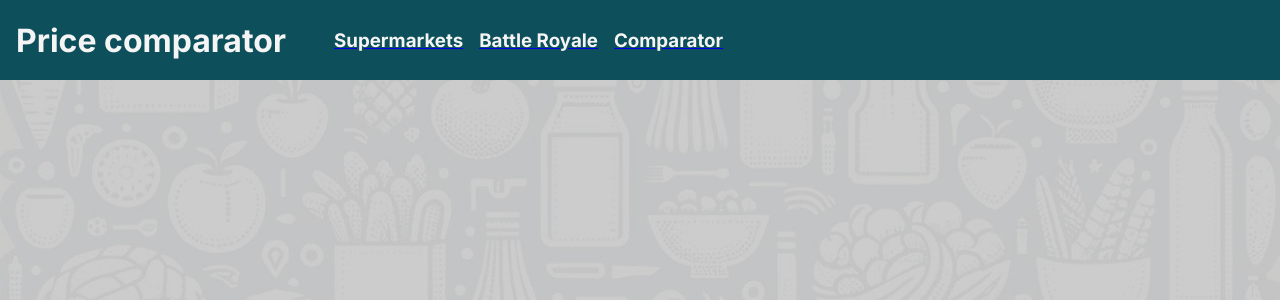
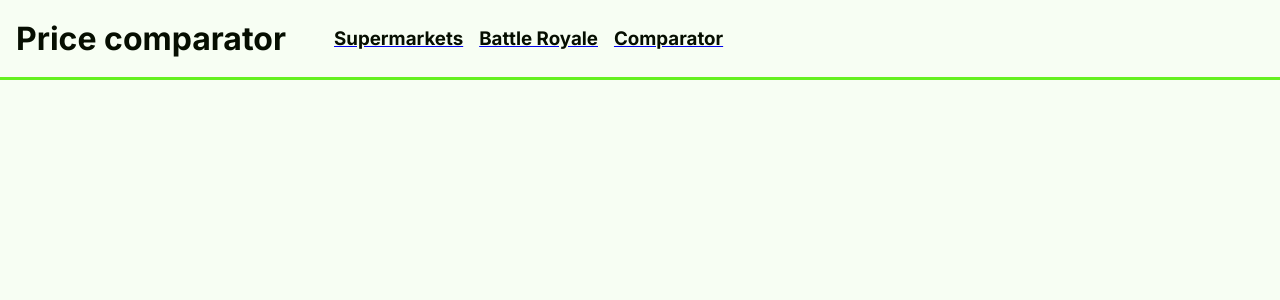
Before and after one commit to Dasagho/price_comparator_frontend, a Next.js app: page / in a window 1280 px wide. Shown: the top 300 px of the page. Built offline with nearby package versions, Linux system fonts and the light colour scheme.

Commit message:
change colors on css to globals

```diff
--- a/app/globals.css
+++ b/app/globals.css
@@ -5,9 +5,7 @@
 }
 
 body {
-  background-image: url('/bg-app.jpeg');
-  background-size: cover;
-  background-position: center;
+  background-color: var(--background-color);
 }
 
 :root {
--- a/src/components/top-menu/top-menu.module.css
+++ b/src/components/top-menu/top-menu.module.css
@@ -2,16 +2,17 @@
   height: 5rem;
   display: flex;
   align-items: center;
-  background: rgb(13, 79, 90);
+  background-color: var(--background-color);
+  border-bottom: solid var(--primary-color);
   padding: 1rem;
 }
 
 .application_title {
-  color: whitesmoke;
+  color: var(--text-color);
   margin-right: 3rem;
 }
 
 .nav_item {
-  color: whitesmoke;
+  color: var(--text-color);
   margin-right: 1rem;
 }
```
